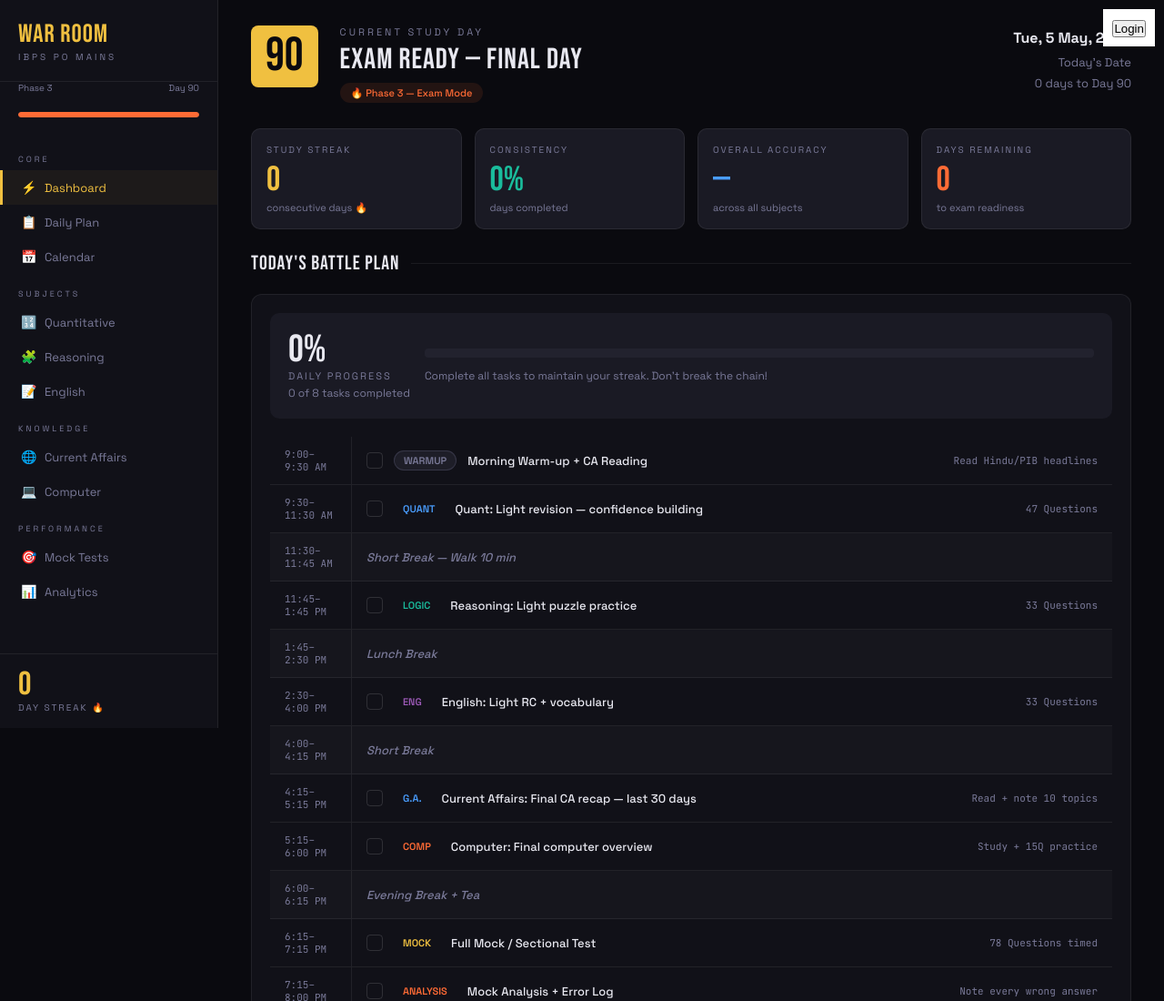
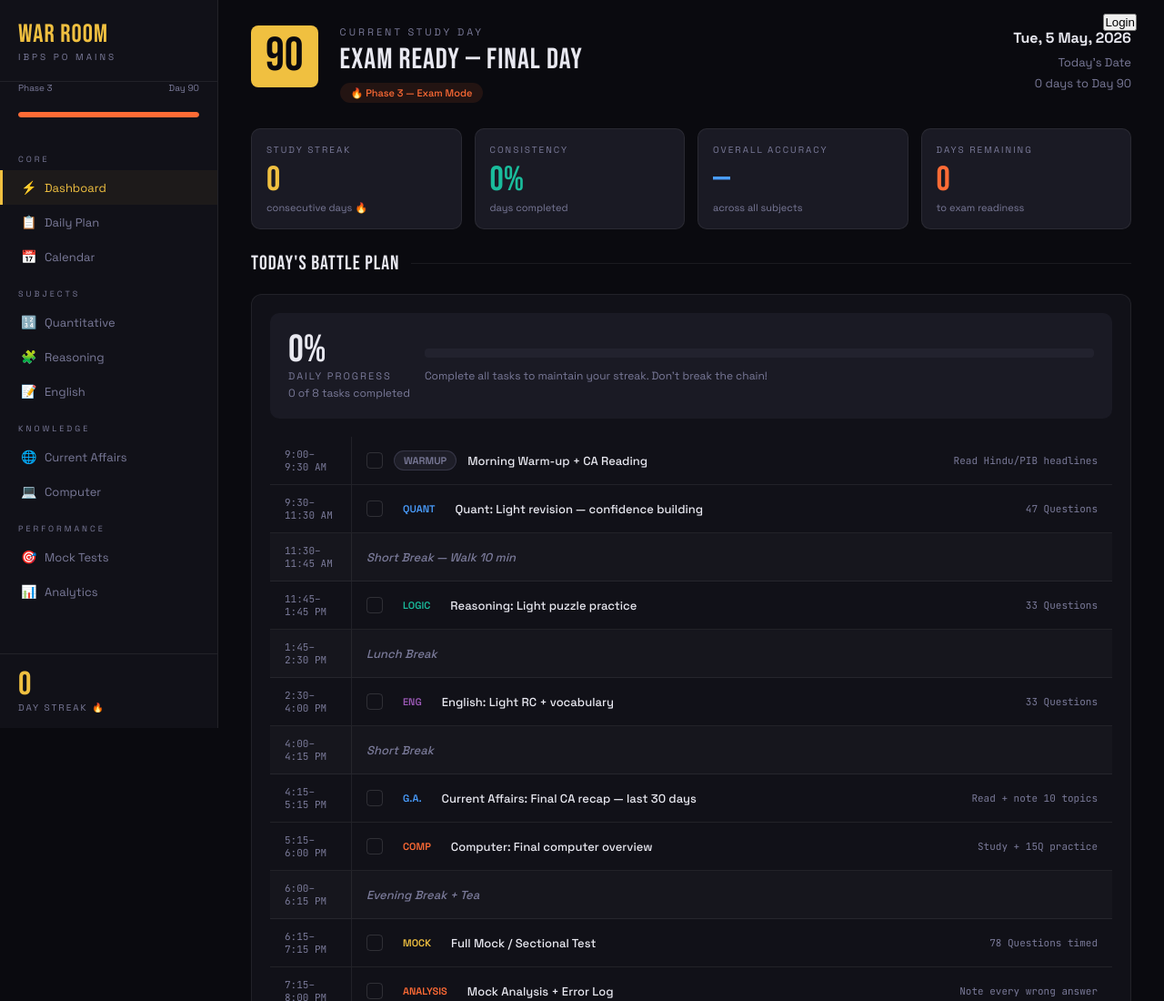
Before and after one commit to omkhas28-coder/New-ultimate-IBPS-PO-exam-tracker-and-guide, a plain HTML site: page index.html in a window 1280 px wide. Shown: the top 1100 px of the page at 91% size. Drawn offline with Linux system fonts and the light colour scheme.

Commit message:
Update index.html

```diff
--- a/index.html
+++ b/index.html
@@ -263,7 +263,7 @@ select option { background:var(--bg2); }
 </head>
 <body>
 
- <div style="position:fixed; top:10px; right:10px; z-index:9999; background:white; padding:10px;">
+<div style="position:fixed; top:15px; right:20px; z-index:9999; display:flex; gap:10px;">
   <button id="loginBtn">Login</button>
   <button id="logoutBtn" style="display:none;">Logout</button>
   <span id="userName"></span>
```
